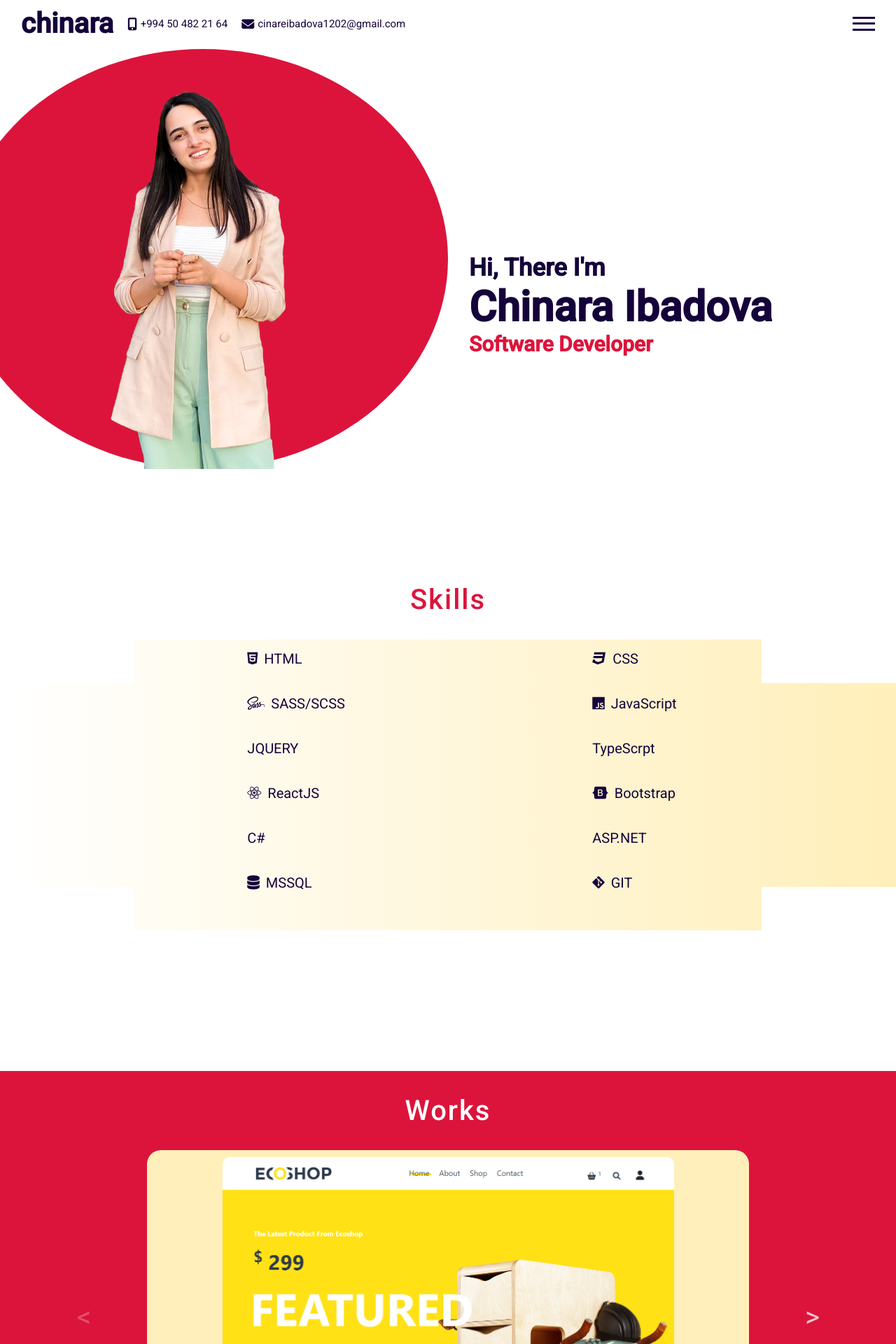
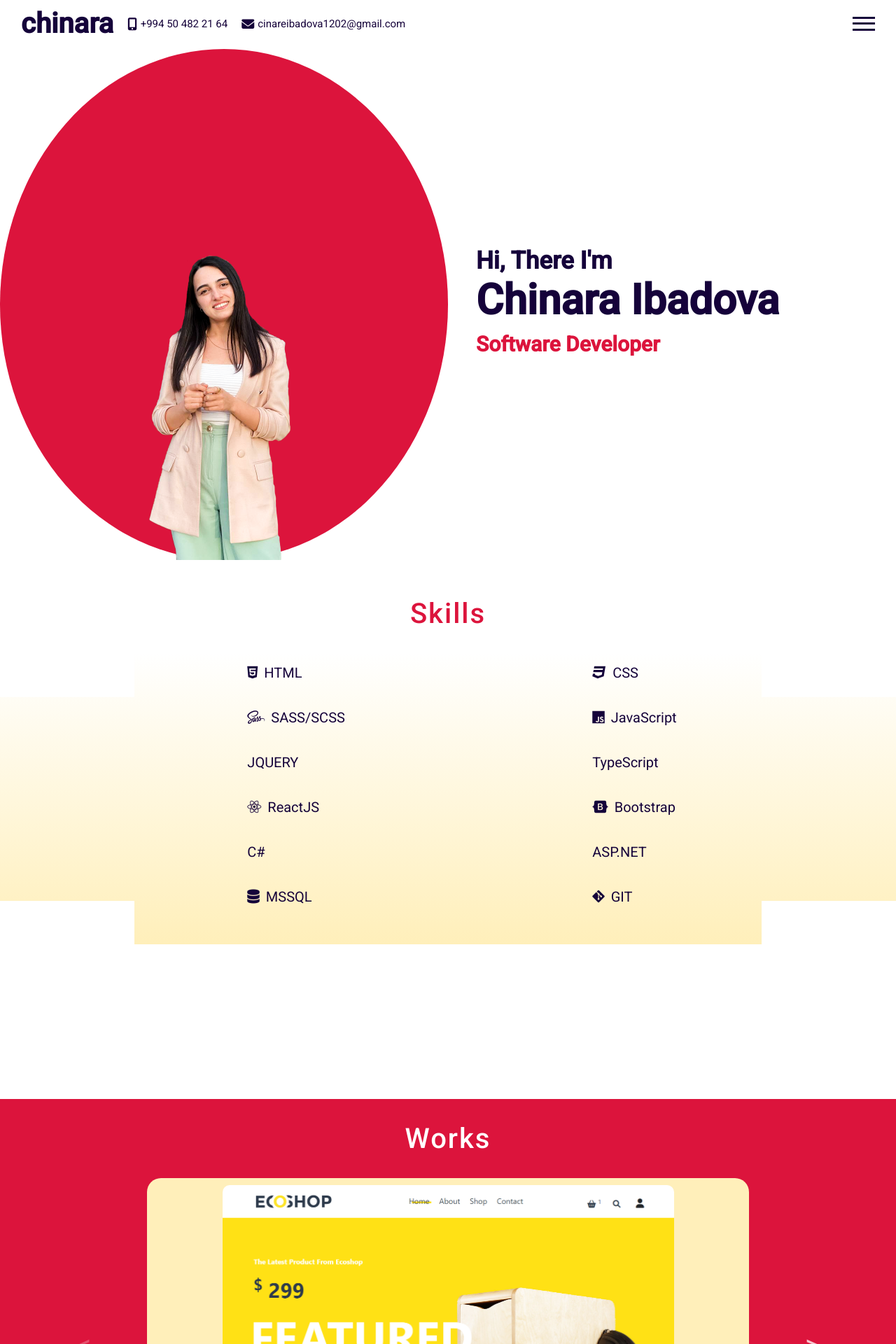
Before and after one commit to Chinara0303/Portfolio, a React (Create React App) app: page / in a window 1280 px wide. Shown: the top 1920 px of the page at 70% size. Built offline with nearby package versions, Linux system fonts and the light colour scheme.

Commit message:
almost done

```diff
--- a/src/App.scss
+++ b/src/App.scss
@@ -15,8 +15,6 @@
 
  .App {
     height: 100vh;
- }
-
     .sections {
       width: 100%;
       height: calc(100vh - 70px);
@@ -28,3 +26,13 @@
          overflow-x: hidden;
       }
    }
+ }
+
+  ::-webkit-scrollbar{width: 15px; }
+ ::-webkit-scrollbar-thumb {
+   background: crimson;
+   border-radius: 10px;
+ }
+ ::-webkit-srcollbar-track{
+   background: white;
+ }
--- a/src/components/Intro/intro.scss
+++ b/src/components/Intro/intro.scss
@@ -2,6 +2,8 @@
 
 #intro {
     display: flex;
+
+
     @include mobile {
         flex-direction: column;
     }
@@ -11,28 +13,24 @@
         overflow: hidden;
 
         .imgContainer {
-            width: 700px;
-            height: 600px;
             background-color: crimson;
-            border-radius: 50%;
             display: flex;
             align-items: flex-end;
             justify-content: center;
             float: right;
+            border-radius: 50%;
+            width: 100%;
+            height: 100%;
 
             @include mobile {
-                align-items: flex-start;
-                width: 100%;
                 margin: 0 auto;
+                float: none;
+                align-items: center;
+                border-radius: 0;
             }
 
             img {
-                width: 85%;
-
-                @include mobile {
-                    width: 50%;
-
-                }
+                width: 75%;
             }
         }
 
@@ -48,7 +46,8 @@
             flex-direction: column;
             width: 100%;
             height: 100%;
-            margin-left: 30px;
+            margin-left: 40px;
+
             @include mobile {
                 align-items: center;
                 height: 80%;
@@ -72,7 +71,7 @@
             }
 
             h3 {
-                margin: 0;
+                margin: 10px 0;
                 font-size: 30px;
                 color: crimson;
             }
@@ -83,6 +82,7 @@
             position: absolute;
             bottom: 10px;
             left: 50%;
+            user-select: none;
 
             @include mobile {
                 top: 85%;
@@ -93,10 +93,10 @@
             img {
                 width: 30px;
                 animation: arrow 2s infinite;
-
                 @keyframes arrow {
                     100% {
                         opacity: 0;
+
                     }
                 }
             }
--- a/src/components/Menu/menu.scss
+++ b/src/components/Menu/menu.scss
@@ -11,7 +11,7 @@
     position: fixed;
     align-items: center;
     justify-content: center;
-    transition: all .5s ease-in;
+    transition: all .4s ease-in;
     @include mobile{
         user-select: none !important;
     }
--- a/src/components/Skills/skill.scss
+++ b/src/components/Skills/skill.scss
@@ -2,6 +2,7 @@
 
 .skills {
     position: relative;
+    margin-top: 20px;
 
     h2 {
         font-size: 40px;
@@ -18,7 +19,7 @@
             align-items: center;
             justify-content: space-evenly;
             background: #FFEFBA;
-            background: linear-gradient(to right, #FFFFFF, #FFEFBA);
+            background: linear-gradient(to bottom, #FFFFFF, #FFEFBA);
             clip-path: polygon(0% 15%, 15% 15%, 15% 0%, 85% 0%, 85% 15%, 100% 15%, 100% 85%, 85% 85%, 85% 100%, 15% 100%, 15% 85%, 0% 85%);
 
             li {
--- a/src/components/Topbar/topbar.scss
+++ b/src/components/Topbar/topbar.scss
@@ -7,7 +7,7 @@
     position: fixed;
     top: 0;
     z-index:99;
-    transition: all .5s ease-in;
+    transition: all .4s ease-in;
    .wrapper{
     padding: 10px 30px;
     display: flex;
@@ -22,7 +22,7 @@
             font-size:40px ;
             font-weight: 600;
             color: #15023a;
-            transition: all .5s ease-in;
+            transition: all .4s ease-in;
 
         }
         .itemContainer{
@@ -55,7 +55,7 @@
             span{
                 background-color: #15023a;
                 height: 3px;
-                transition: all .5s ease-in;
+                transition: all .4s ease-in;
                 width: 100%;
                 transform-origin:left ;
 
--- a/src/components/Works/work.scss
+++ b/src/components/Works/work.scss
@@ -3,6 +3,8 @@
 .works {
     background-color: crimson;
     position: relative;
+    overflow-y: hidden;
+    margin-top: 20px;
 
     .slick-slide>div {
         margin: 0 10px;
@@ -103,7 +105,7 @@
         right: 50px;
         button {
             padding: 10px ;
-            color: white;
+            background-color: #FFEFBA;
             border-radius: 50%;
             cursor: pointer;
             animation: topbtn 2s infinite;
--- a/src/data.js
+++ b/src/data.js
@@ -57,7 +57,7 @@ export const dataSkills = [
   },
   {
     id:6,
-    name:"TypeScrpt",
+    name:"TypeScript",
     icon:null
   },
   {
--- a/src/index.js
+++ b/src/index.js
@@ -1,6 +1,6 @@
 import React from 'react';
 import ReactDOM from 'react-dom/client';
-import './index.css';
+import './index.scss';
 import App from './App';
 import reportWebVitals from './reportWebVitals';
 
--- a/src/index.css
+++ b/src/index.scss
@@ -5,6 +5,12 @@ body {
     sans-serif;
   -webkit-font-smoothing: antialiased;
   -moz-osx-font-smoothing: grayscale;
+
+
+
+
+
+
 }
 
 code {
```
Lines whose indentation alone changed are shown as unchanged.
